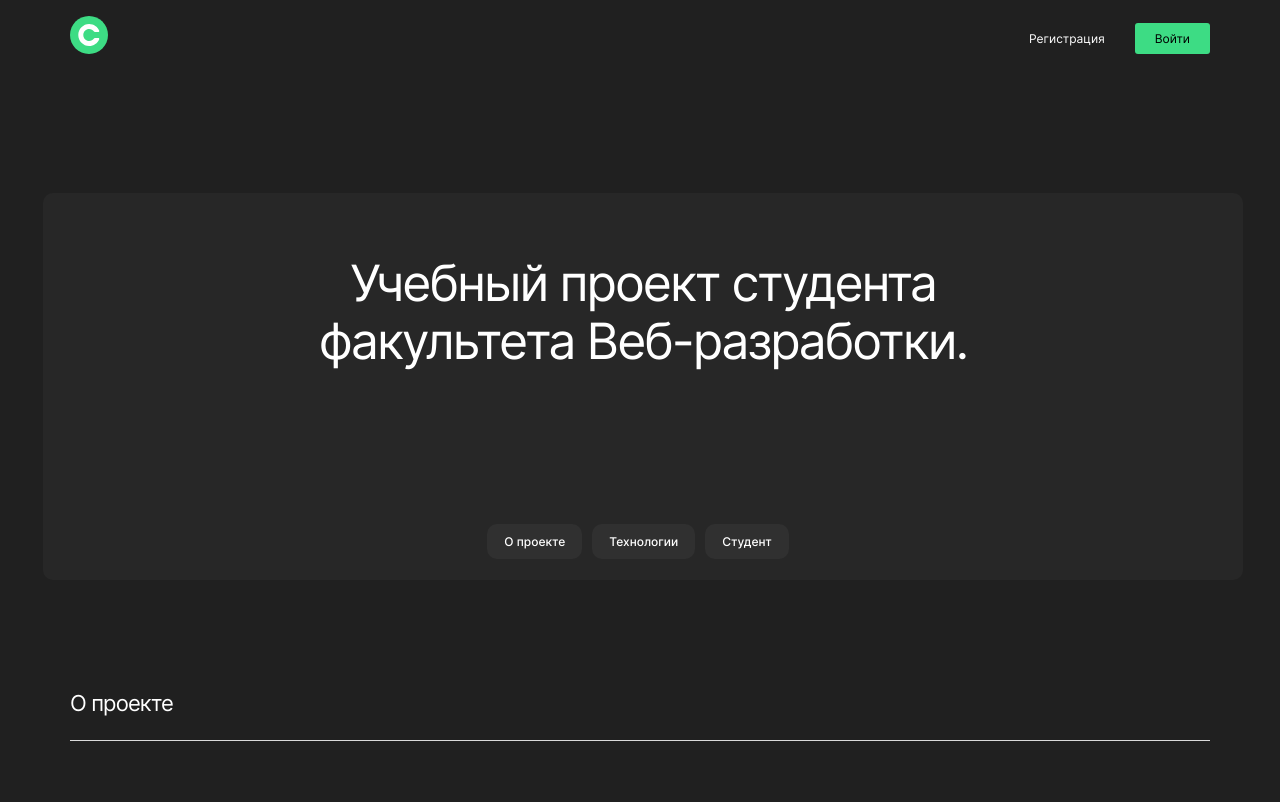
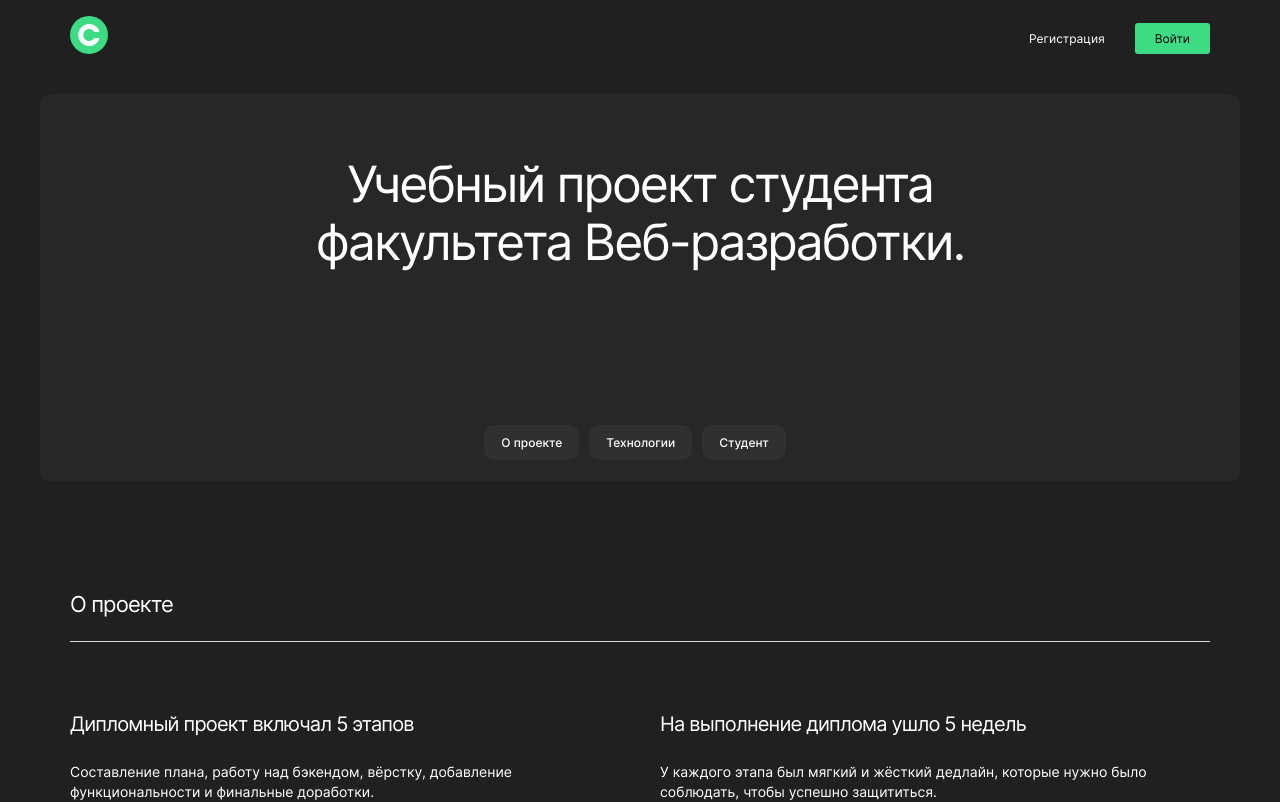
Before and after one commit to Anel1da/movies-explorer-frontend, a React (Create React App) app: page / in a window 1280 px wide. Shown: the top 802 px of the page. Built offline with nearby package versions, Linux system fonts and the light colour scheme.

Commit message:
доработана высота фонового блока

```diff
--- a/src/components/Promo/Promo.css
+++ b/src/components/Promo/Promo.css
@@ -1,6 +1,6 @@
 
 .promo {
-  padding: 119px 37px 0px 43px;
+  padding: 20px 40px  0;
   }
 
   @media screen and (min-width: 768px) and (max-width: 1023px){
```
